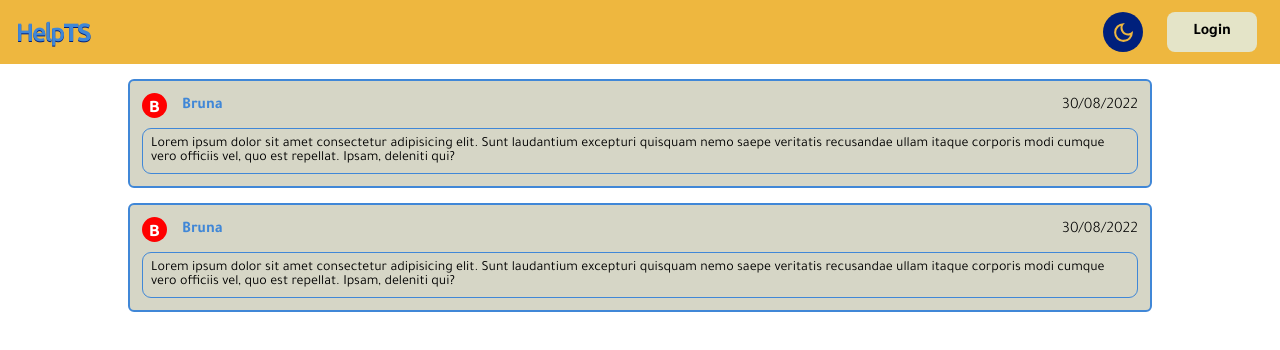
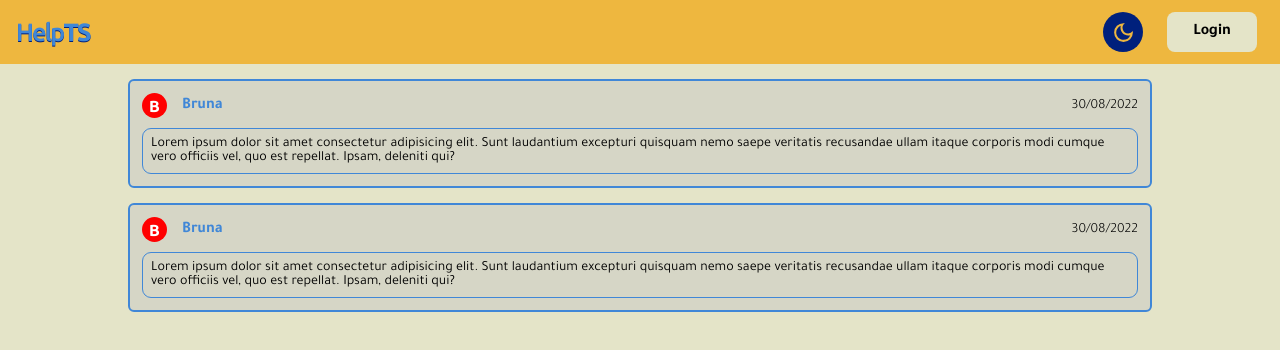
Before and after one commit to projeto-front-end-g5/HelpTS, a React (Create React App) app: page /comments in a window 1280 px wide. Shown: the top 350 px of the page. Built offline with nearby package versions, Linux system fonts and the light colour scheme.

Commit message:
feat: Adicionei cor ao fundo da página

```diff
--- a/src/components/CardComment/style.ts
+++ b/src/components/CardComment/style.ts
@@ -28,6 +28,7 @@ export const ContainerCommentTitle = styled.div`
 
     span {
             font-weight: 300;
+            font-size: 14px;
         }
 
     .cardComment--name{
--- a/src/components/CardCommentList/style.ts
+++ b/src/components/CardCommentList/style.ts
@@ -5,4 +5,5 @@ export const ContainerListComments = styled.div`
     display: flex;
     flex-direction: column;
     align-items: center;
+    background: var(--grey-light);
 `
--- a/src/pages/Comments/style.ts
+++ b/src/pages/Comments/style.ts
@@ -1,5 +1,5 @@
 import styled from 'styled-components';
 
 export const ContainerPageComments = styled.div`
-
+    /* background-color: var(--grey-light); */
 `
```
